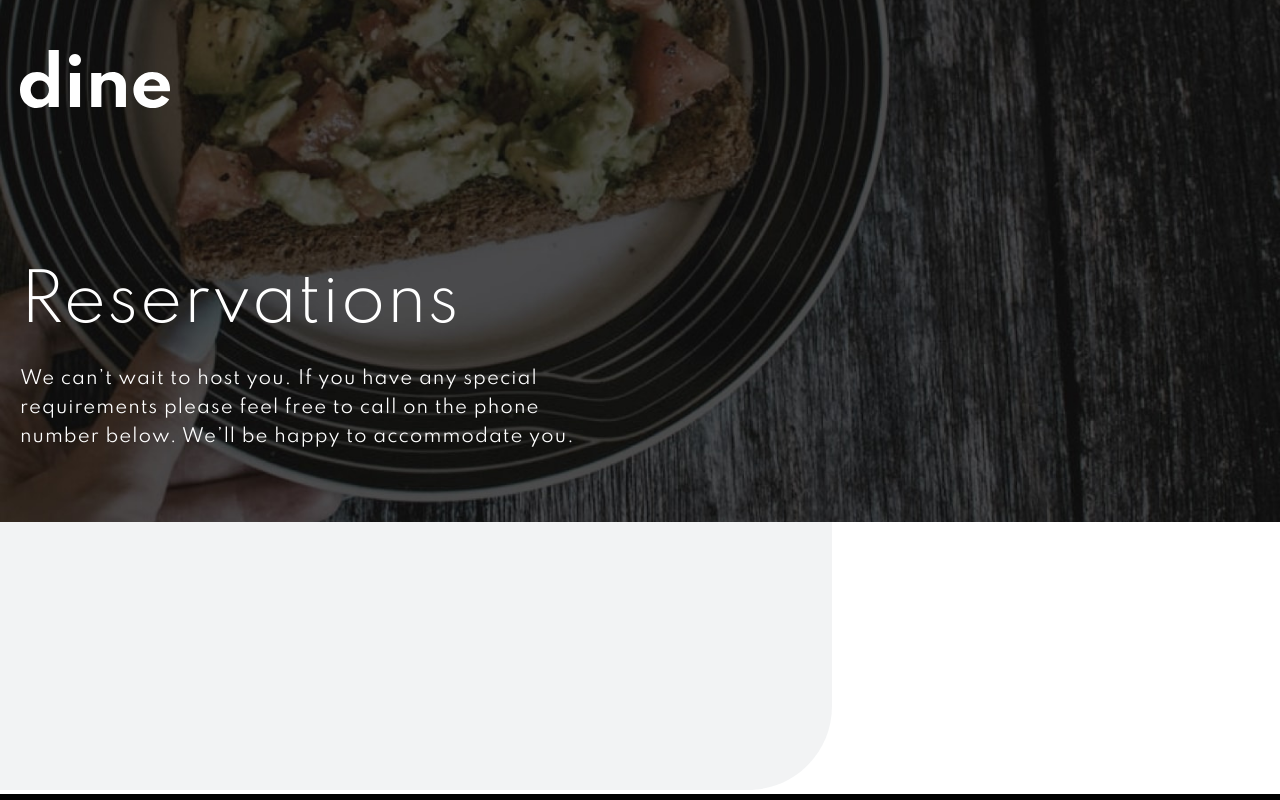
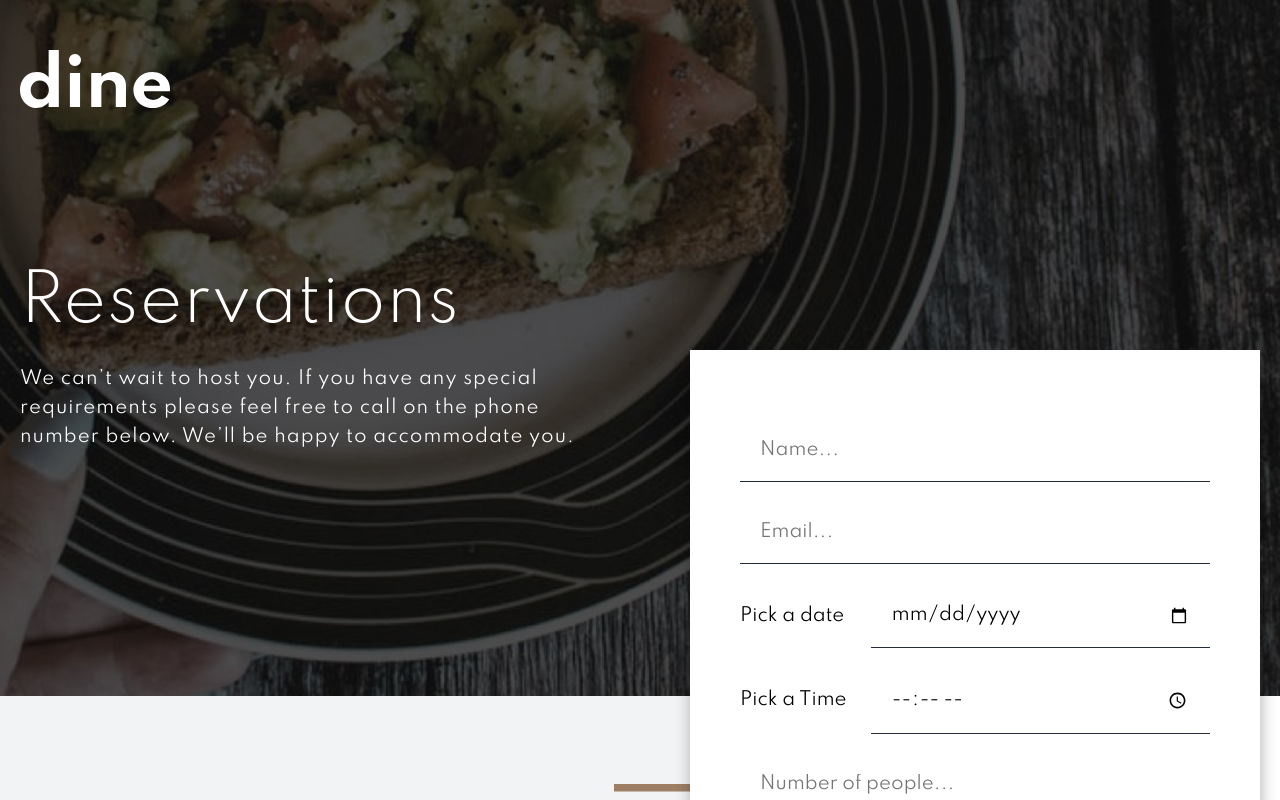
Before and after one commit to habibdev96/FEM-dine-restaurant-website, a React (Create React App) app: page /Booking in a window 1280 px wide. Shown: the top 800 px of the page. Built offline with nearby package versions, Linux system fonts and the light colour scheme.

Commit message:
created base form markup & styles

```diff
--- a/src/components/Booking/BookingHeader.js
+++ b/src/components/Booking/BookingHeader.js
@@ -4,6 +4,8 @@ import Paragraph from "../styledElements/Paragraphs";
 import logo from "../../assets/logo.svg";
 import BookingShowcase from "../../assets/booking/hero-bg-desktop.jpg";
 import { maxWidthLg, sectionSpacingSm } from "../../abstracts/Mixins";
+import bgLines from "../../assets/patterns/pattern-lines.svg";
+import Form from "./Form";
 
 const Header = styled.header`
   background: url(${BookingShowcase}) center center/cover no-repeat;
@@ -20,6 +22,13 @@ const Container = styled.div`
     width: 15rem;
     margin-bottom: 15rem;
   }
+
+  .bg-lines {
+    position: absolute;
+    width: 20rem;
+    top: 98%;
+    left: 48%;
+  }
 `;
 
 const BookingHeader = () => {
@@ -35,6 +44,8 @@ const BookingHeader = () => {
             to accommodate you.
           </Paragraph>
         </div>
+        <Form />
+        <img src={bgLines} alt="" className="bg-lines" />
       </Container>
     </Header>
   );
--- /dev/null
+++ b/src/components/Booking/Form.js
@@ -0,0 +1,94 @@
+import styled from "styled-components";
+import { headingStyles } from "../../abstracts/Mixins";
+
+const StyledForm = styled.form`
+  padding: 5rem;
+  transform: translateY(30rem);
+  position: relative;
+  z-index: 10;
+  box-shadow: var(--mainShadow);
+  background-color: var(--white);
+
+  .form-control {
+    margin: 2rem 0;
+
+    &--secondary {
+      display: flex;
+      align-items: center;
+
+      label {
+        flex: 40%;
+        font-size: 1.8rem;
+      }
+    }
+  }
+
+  .form-input,
+  .form-submit {
+    width: 100%;
+  }
+
+  .form-input {
+    border: 0;
+    outline: 0;
+    border-bottom: 0.1rem solid var(--ebonyClay);
+    padding: 2rem;
+    font-size: 1.8rem;
+  }
+
+  .form-submit {
+    ${headingStyles}
+    position: relative;
+    z-index: 10;
+    text-transform: uppercase;
+    padding: 2rem 4rem;
+    display: inline-block;
+    transition: var(--mainTransition);
+    font-size: 1.4rem;
+    letter-spacing: 0.3rem;
+    font-weight: 600;
+    cursor: pointer;
+    border: 0.1rem solid var(--white);
+    background-color: var(--black);
+    color: var(--white);
+
+    &:hover,
+    &:focus {
+      background-color: var(--white);
+      color: var(--black);
+      border: 0.1rem solid var(--black);
+    }
+  }
+`;
+
+const Form = () => {
+  return (
+    <StyledForm>
+      <div className="form-control">
+        <input type="text" className="form-input" placeholder="Name..." />
+      </div>
+      <div className="form-control">
+        <input type="text" className="form-input" placeholder="Email..." />
+      </div>
+      <div className="form-control form-control--secondary">
+        <label htmlFor="date">Pick a date</label>
+        <input type="date" className="form-input form-input--date" id="date" />
+      </div>
+      <div className="form-control form-control--secondary">
+        <label htmlFor="time">Pick a Time</label>
+        <input type="time" className="form-input form-input--time" id="time" />
+      </div>
+      <div className="form-control">
+        <input
+          type="number"
+          className="form-input number"
+          placeholder="Number of people..."
+          min="1"
+        />
+      </div>
+      <input type="submit" value="Make Reservation" className="form-submit" />
+    </StyledForm>
+  );
+};
+
+export default Form;
```
